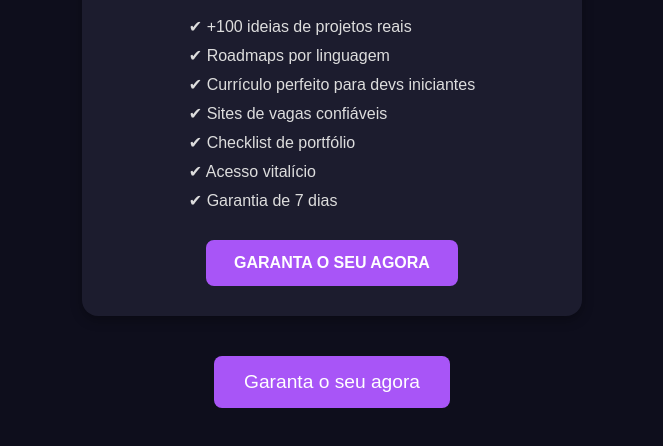
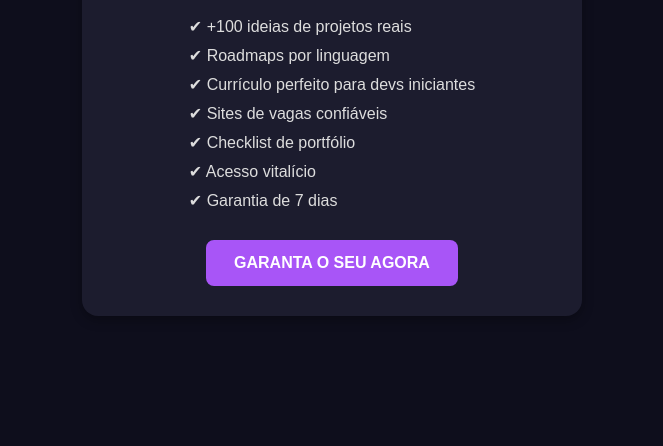
Before and after one commit to igorquintino/leading_page, a plain HTML site: page public/index.html in a window 1280 px wide. Shown: the part 1997-2443 px from the top of the page, without its empty margins (308-971 px from the left). After the commit the page ends 2353 px from the top, so only its background shows below. Drawn offline with Linux system fonts and the light colour scheme.

Commit message:
Atualizar o index.html

```diff
--- a/public/index.html
+++ b/public/index.html
@@ -295,11 +295,7 @@
       <a href="https://pay.kiwify.com.br/r5H2nqm" class="botao-comprar" target="_blank">GARANTA O SEU AGORA</a>
     </div>
 
-    <section class="hero">
-      <a href="https://pay.kiwify.com.br/r5H2nqm" target="_blank">
-        <button class="cta-button">Garanta o seu agora</button>
-      </a>
-    </section>
+
   </div>
 </body>
 </html>
```
